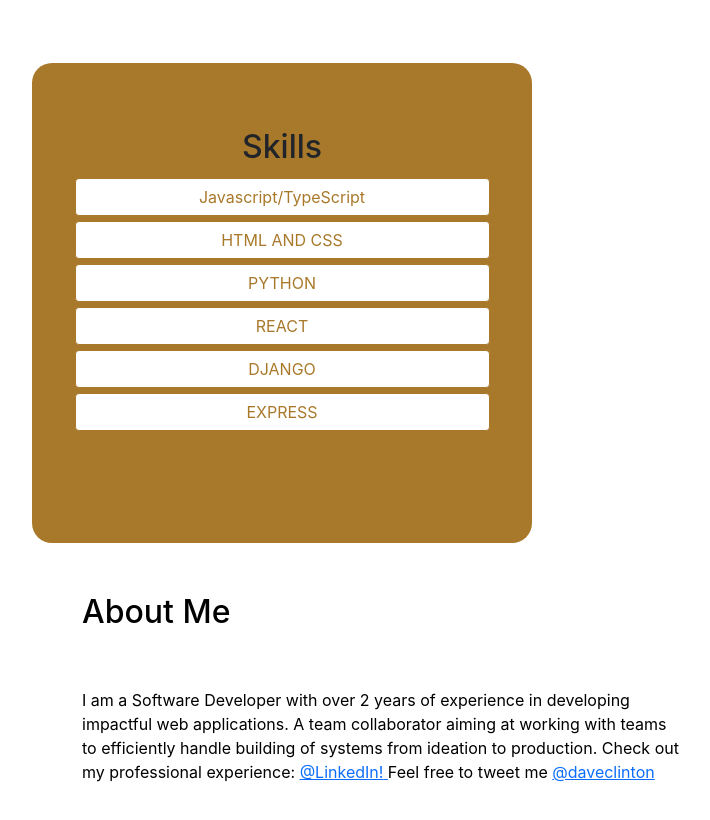
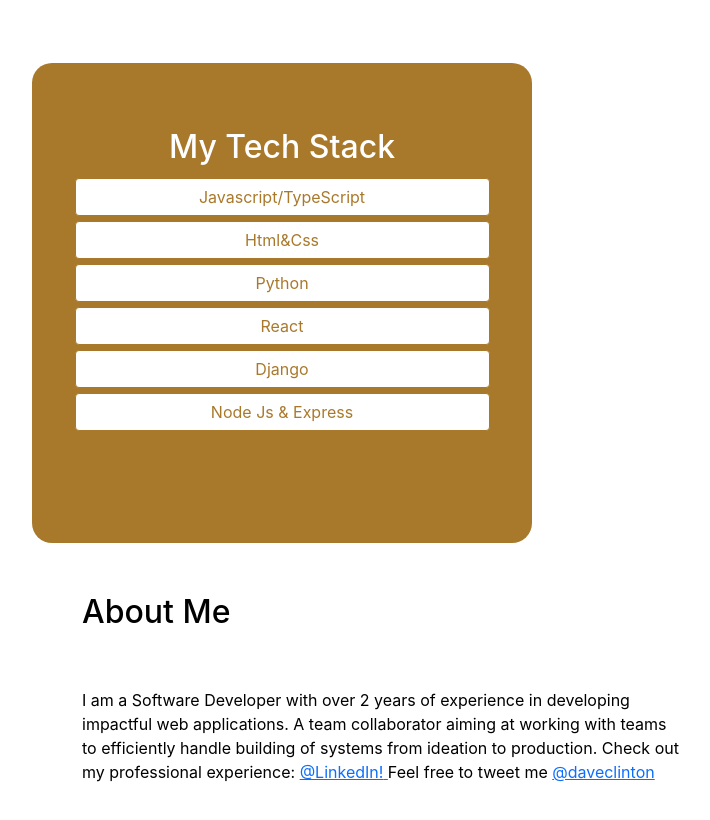
Before and after one commit to daveclinton/portfolio, a React (Create React App) app: page / in a window 1280 px wide. Shown: the part 1120-1940 px from the top of the page, without its empty margins (96-806 px from the left). Built offline with nearby package versions, Linux system fonts and the light colour scheme.

Commit message:
Fix: Add tech stack skills

```diff
--- a/src/components/About/About.jsx
+++ b/src/components/About/About.jsx
@@ -14,17 +14,17 @@
         <div className="aboutContainer">
           <div data-aos="slide-right" className="aboutLeft">
             <div className="aboutLeftHeading">
-              <h2> Skills </h2>
+              <h2 style={{ color: "white" }}> My Tech Stack </h2>
             </div>
             <div className="skills">
               <div className={`btn cardBtn call-Btn`}>
                 Javascript/TypeScript
               </div>
-              <div className={`btn cardBtn call-Btn`}>HTML AND CSS</div>
-              <div className={`btn cardBtn call-Btn`}>PYTHON</div>
-              <div className={`btn cardBtn call-Btn`}>REACT</div>
-              <div className={`btn cardBtn call-Btn`}>DJANGO</div>
-              <div className={`btn cardBtn call-Btn`}>EXPRESS</div>
+              <div className={`btn cardBtn call-Btn`}>Html&Css</div>
+              <div className={`btn cardBtn call-Btn`}>Python</div>
+              <div className={`btn cardBtn call-Btn`}>React</div>
+              <div className={`btn cardBtn call-Btn`}>Django</div>
+              <div className={`btn cardBtn call-Btn`}>Node Js & Express</div>
             </div>
           </div>
           <div
```
